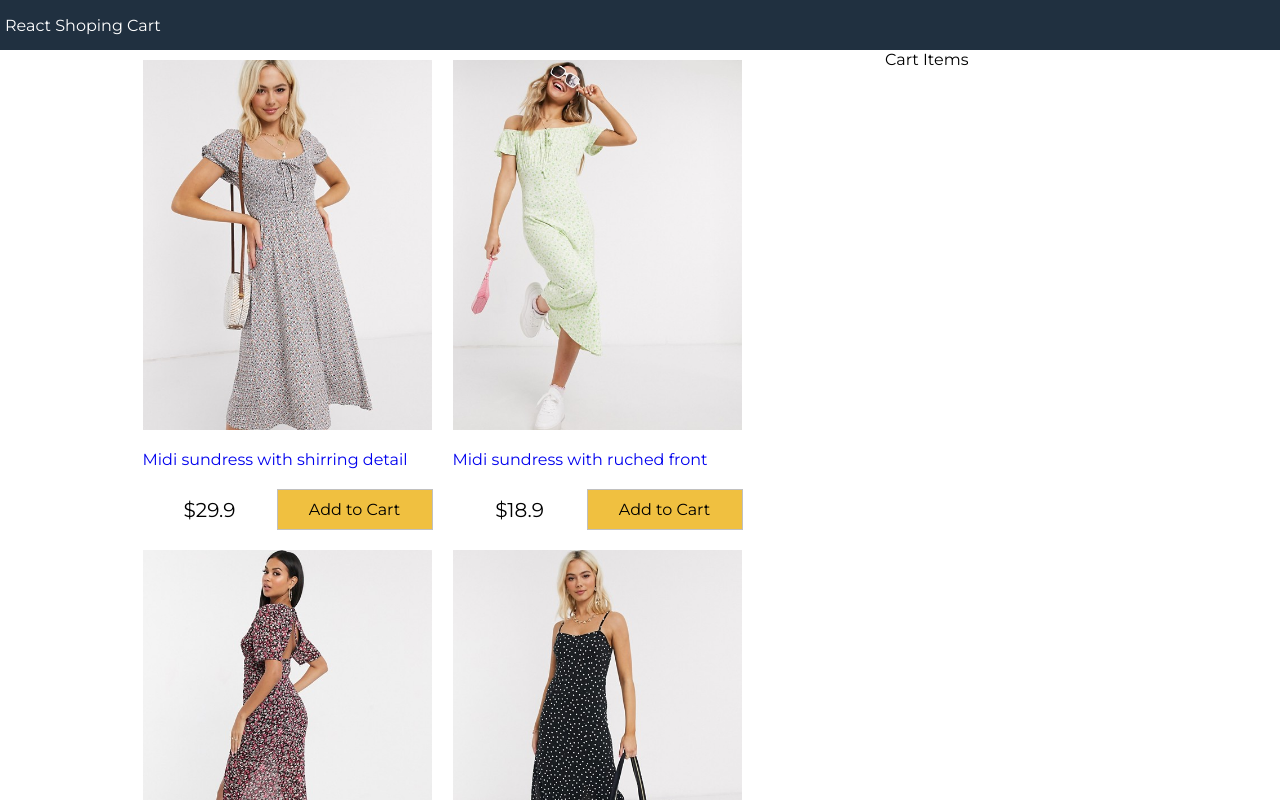
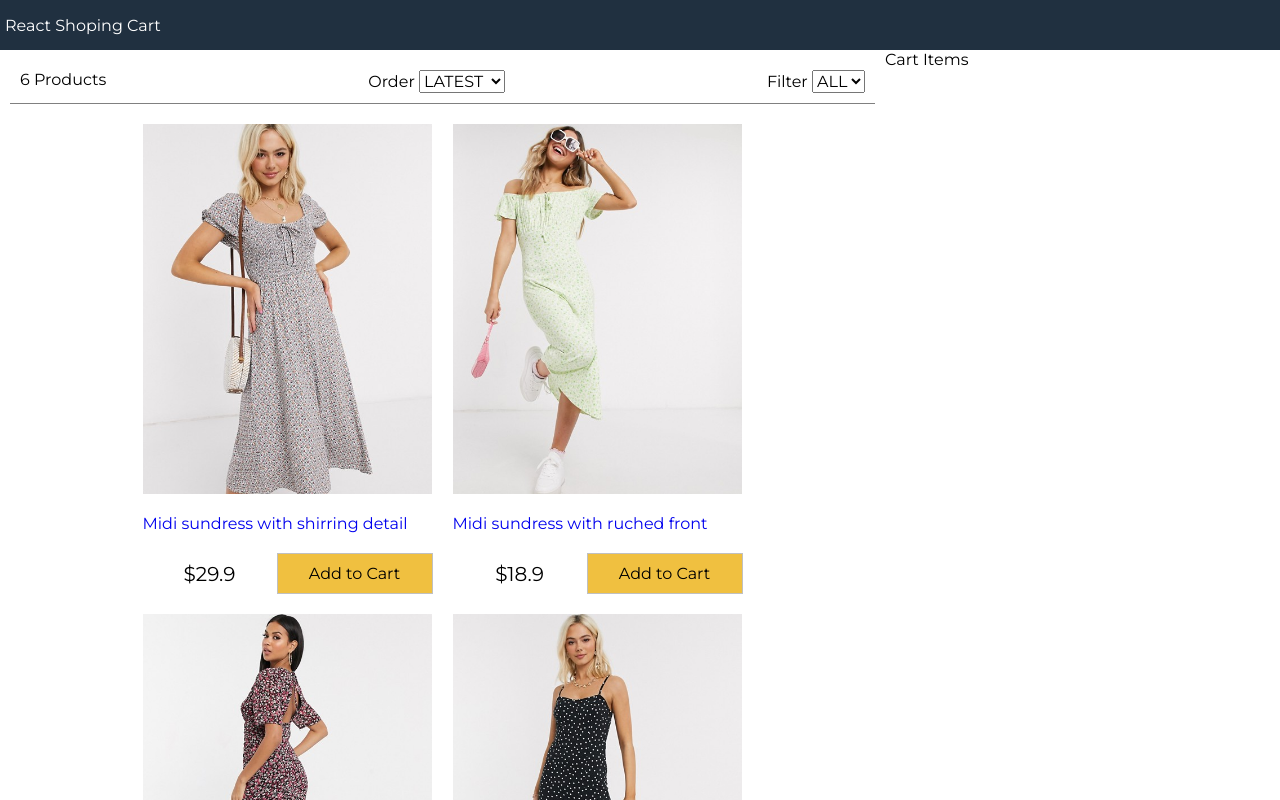
Before and after one commit to GerardoZuno/react-app-shopping-cart, a React (Create React App) app: page / in a window 1280 px wide. Shown: the top 800 px of the page. Built offline with nearby package versions, Linux system fonts and the light colour scheme.

Commit message:
filter-component

```diff
--- a/src/App.js
+++ b/src/App.js
@@ -1,19 +1,49 @@
 //feature-1
-import React from "react";
+import React, { setState } from "react";
 import "./App.css";
 import data from "./data.json";
-import Products from "./components/Products"
+import Products from "./components/Products";
+import Filter from "./components/Filter";
 
 class App extends React.Component {
   constructor() {
-    super()
+    super();
     this.state = {
       products: data.products,
       size: "",
       sort: "",
+    };
+  }
 
+  sortProducts = (e) => {
+    console.log(e.target.value);
+    const sort = e.target.value
+    this.setState((state) => ({
+          sort: sort,
+          products: this.state.products.slice().sort((a,b) =>(
+            sort === "lowest" ?
+            ((a.price > b.price) ? 1:-1):
+            sort === "hightes" ?
+            ((a.price < b.price) ? 1:-1):
+            ((a._id < b.price) ? 1:-1)
+
+          ))
+    }))
+      };
+
+  filterProducts = (e) => {
+    console.log(e.target.value);
+    if (e.target.value === "") {
+      this.setState({ size: e.target.value, product: data.products });
+    } else {
+      this.setState({
+        size: e.target.value,
+        products: data.products.filter(
+          (product) => product.availableSizes.indexOf(e.target.value) >= 0
+        ),
+      });
     }
-  }
+  };
   render() {
     return (
       <div className="grid-container">
@@ -23,14 +53,21 @@
         <main className="main">
           <div className="content">
             <div className="main">
-              <Products products={this.state.products}/>
+              <Filter
+                count={this.state.products.length}
+                size={this.state.size}
+                sort={this.state.sort}
+                filterProducts={this.filterProducts}
+                sortProducts={this.sortProducts}
+              />
+              <Products products={this.state.products} />
             </div>
             <div className="sidebar">Cart Items</div>
           </div>
         </main>
         <footer className="footer">All right is reserved.</footer>
       </div>
-      );
+    );
   }
 }
 
--- /dev/null
+++ b/src/components/Filter.jsx
@@ -0,0 +1,33 @@
+import React, { Component } from "react";
+
+export default class Filter extends Component {
+  render() {
+    return (
+      <div className="filter">
+        <div className="filter-result">{this.props.count} Products
+
+        </div>
+        <div className="filter-sort">
+          Order{" "}
+          <select value={this.props.sort} onChange={this.props.sortProducts}>
+            <option value="">LATEST</option>
+            <option value="lowest">Lowest</option>
+            <option value="highest">Highest</option>
+          </select>
+        </div>
+        <div className="filter-size">
+          Filter{" "}
+          <select value={this.props.size} onChange={this.props.filterProducts}>
+            <option value="">ALL</option>
+            <option value="XS">XS</option>
+            <option value="S">S</option>
+            <option value="M">M</option>
+            <option value="L">L</option>
+            <option value="XL">XL</option>
+            <option value="XXL">XXL</option>
+          </select>
+        </div>
+      </div>
+    );
+  }
+}
--- a/src/index.css
+++ b/src/index.css
@@ -119,3 +119,14 @@
 .button.primary {
   background-color: #f0c040;
 }
+/* Filter */
+.filter {
+  display: flex;
+  justify-content:space-between;
+  padding: 1rem;
+  margin: 1rem;
+  border-bottom: .1rem grey solid;
+}
+.filter {
+  flex: 1;
+}
```
